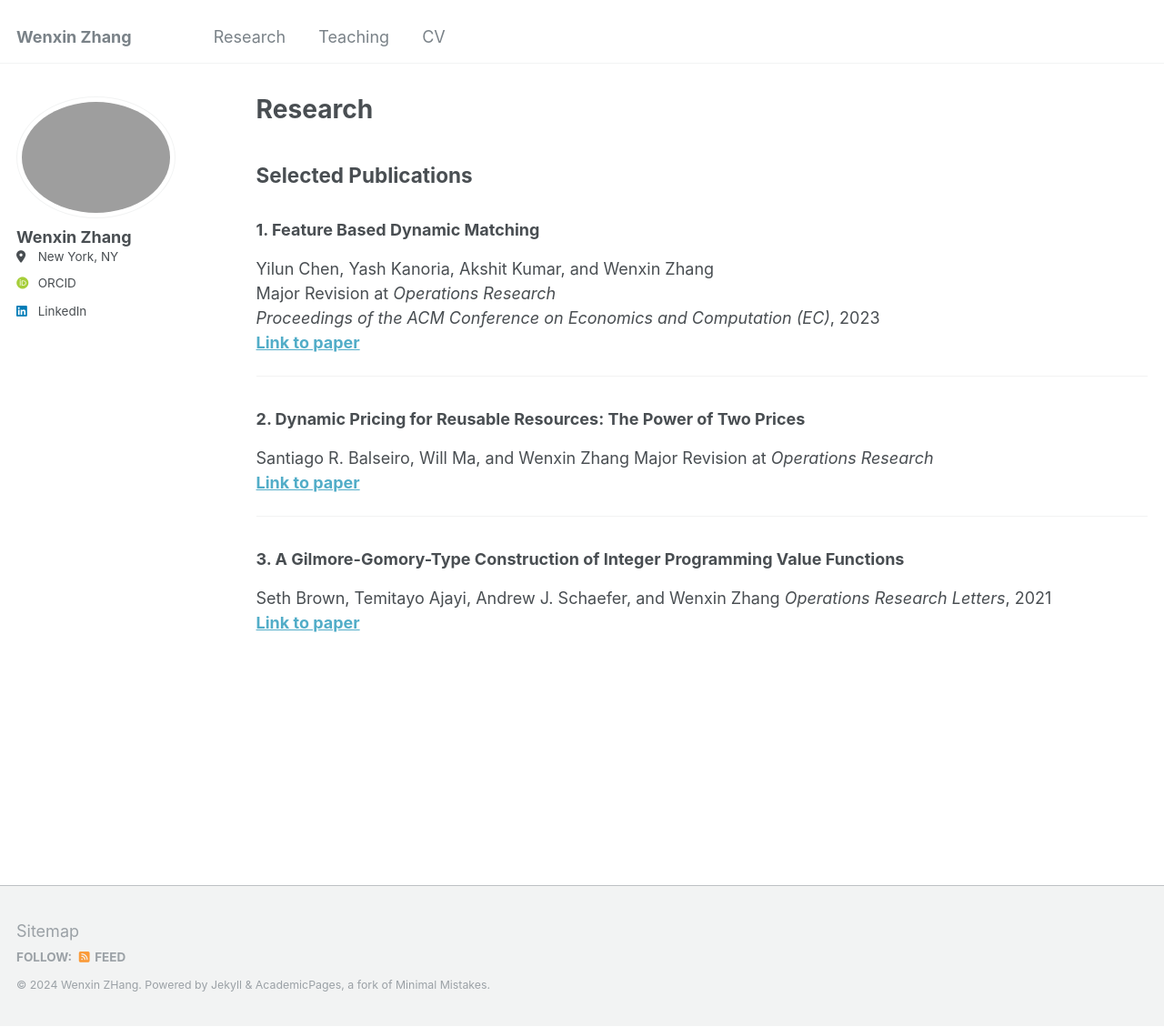
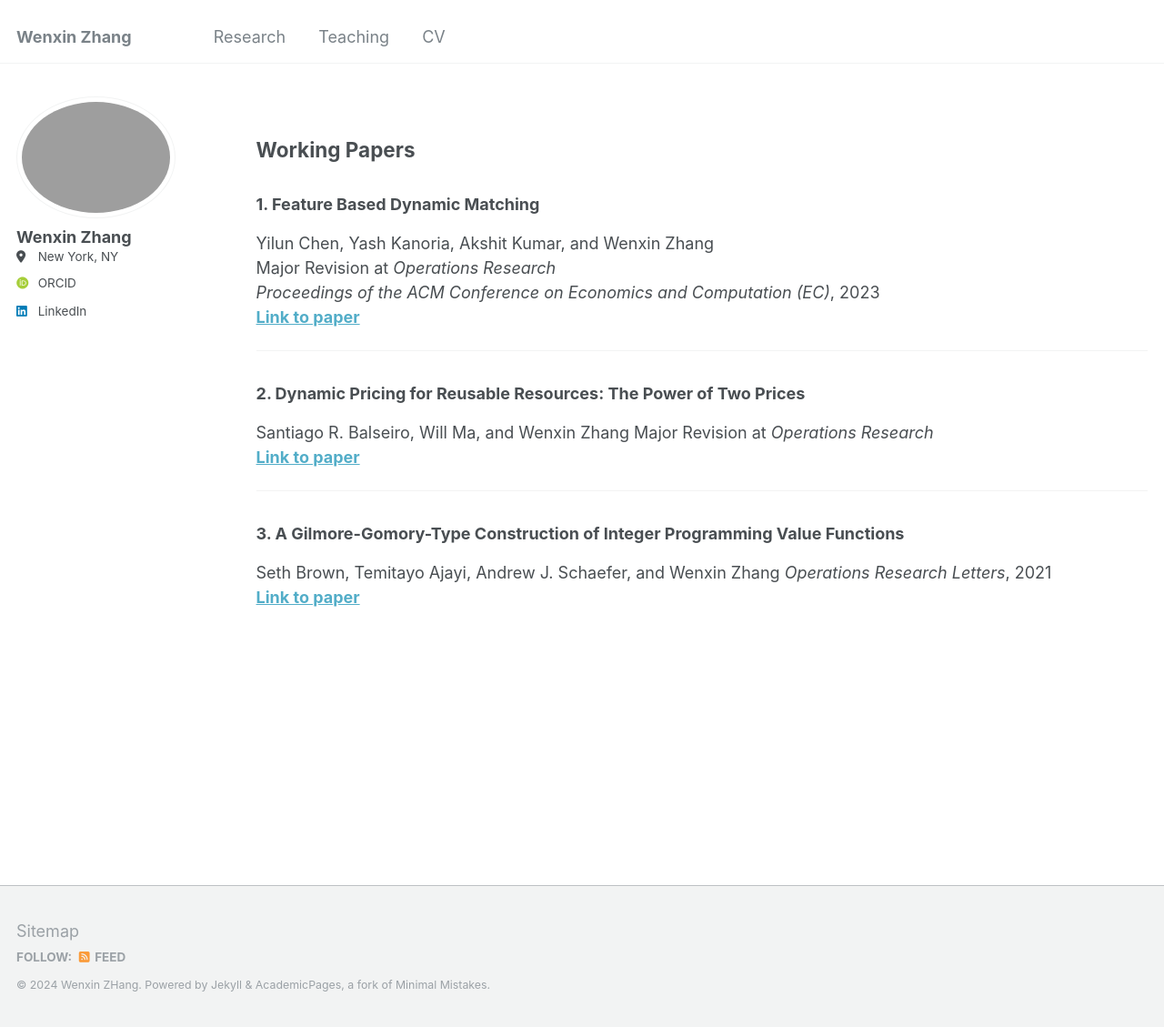
Before and after one commit to kimwx/wenxinzhang.github.io, a Jekyll site: the page built from _pages/research.md, in a window 1280 px wide and 1129 px high. Shown: the whole window at 91% size. Built offline with Jekyll 4.4.1, drawn with Linux system fonts in a browser that asks for light colours; some web fonts are replaced.

Commit message:
Update research.md

```diff
--- a/_pages/research.md
+++ b/_pages/research.md
@@ -1,12 +1,12 @@
 ---
 layout: archive
-title: "Research"
+title: ""
 permalink: /research/
 author_profile: true
 ---
 
 
-## Selected Publications
+## Working Papers
 
 ### 1. Feature Based Dynamic Matching
 Yilun Chen, Yash Kanoria, Akshit Kumar, and Wenxin Zhang
```
